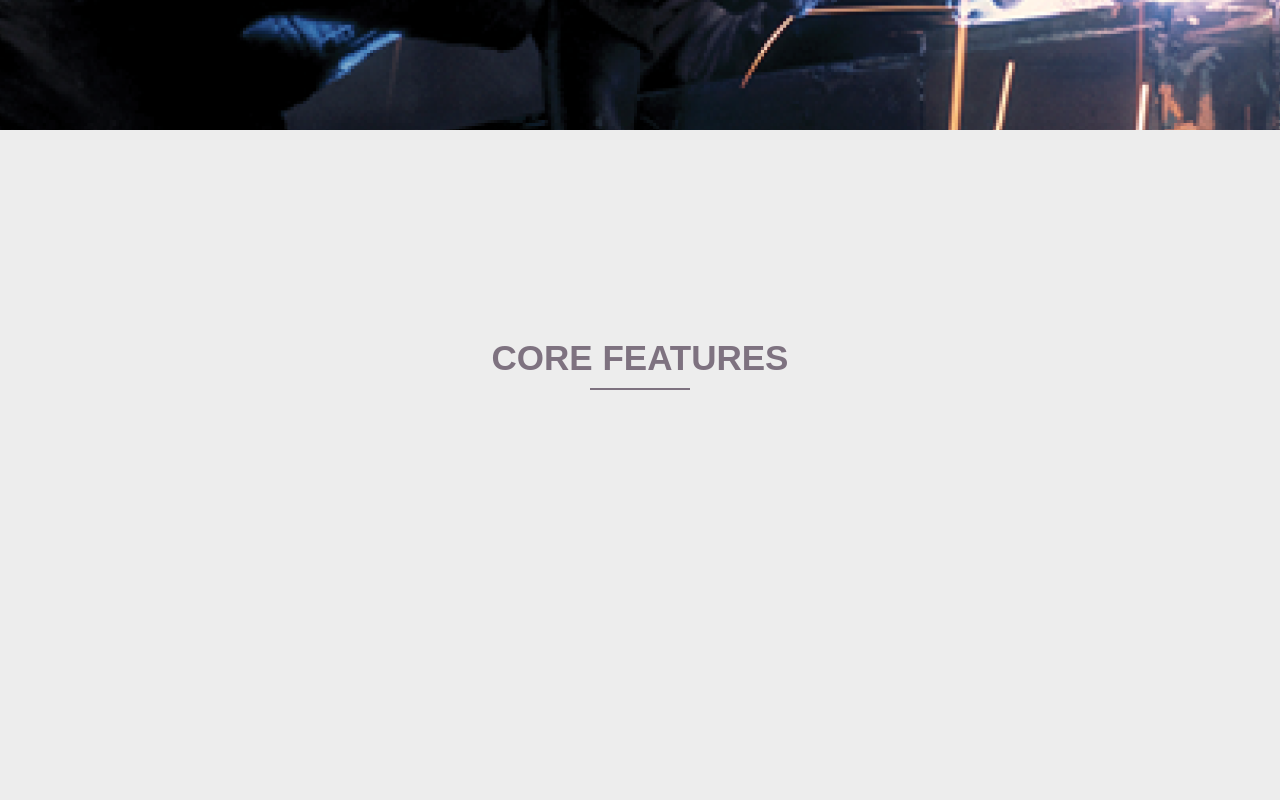
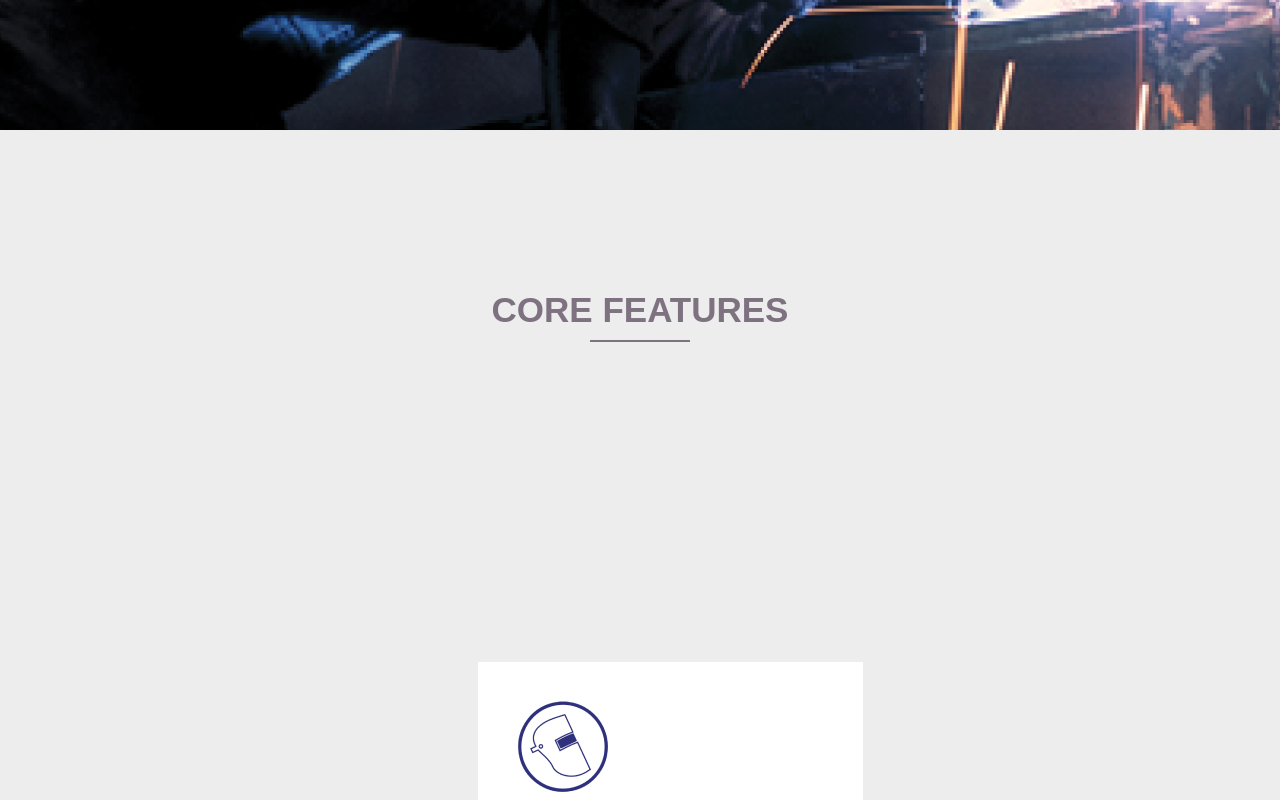
Before and after one commit to Usamaalikhan654/Habibullah-WB, a React (Create React App) app in the folder hepl-master/: page /#/ in a window 1280 px wide. Shown: the part 820-1620 px from the top of the page. Built offline with nearby package versions, Linux system fonts and the light colour scheme.

Commit message:
1.9.3
version 1.9.3

```diff
--- a/hepl-master/src/Pages/Home/Home.module.scss
+++ b/hepl-master/src/Pages/Home/Home.module.scss
@@ -61,7 +61,7 @@
 }
 
 .coreContainer {
-  padding: 13rem;
+  padding: 10rem;
   background-color: #ededed;
   align-items: center;
   justify-content: center;
```
